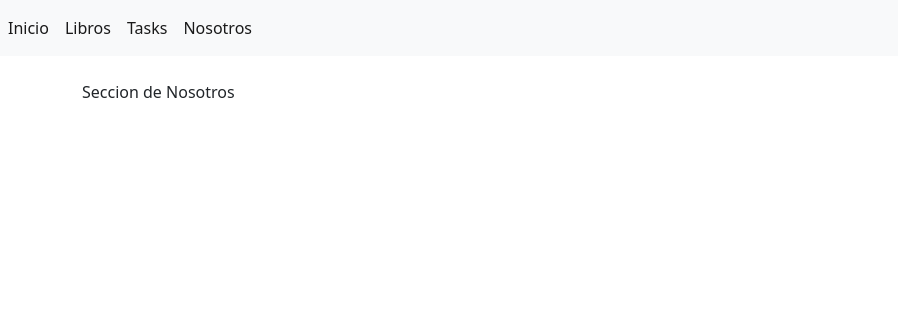
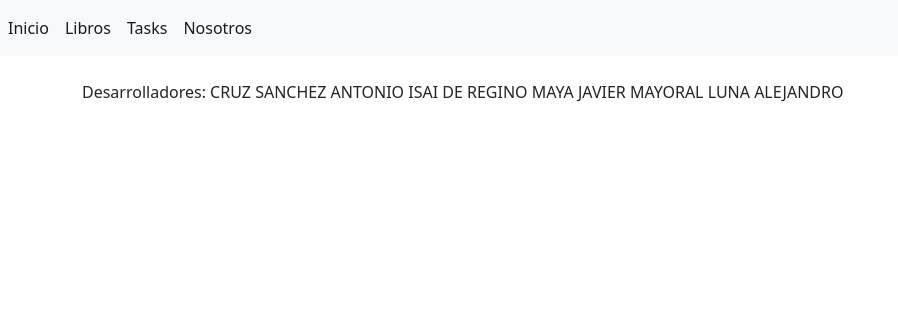
Before and after one commit to XavierRegino/Project, a Django app: page /libreria/nosotros/ in a window 1280 px wide. Shown: the top 316 px of the page, without its empty margins (0-898 px from the left). Run offline with Django 4.2, Linux system fonts and the light colour scheme.

Commit message:
PythonAnyWhere

```diff
--- a/libreria/templates/paginas/inicio.html
+++ b/libreria/templates/paginas/inicio.html
@@ -9,7 +9,6 @@
     <p class="lead">Empieza a ingresar libros</p>
     <hr class="my-2">
     <p class="lead">
-        <a class="btn btn-primary btn-lg" href="Jumbo action link" role="button">Empezar</a>
     </p>
 </div>
 
--- a/libreria/templates/paginas/nosotros.html
+++ b/libreria/templates/paginas/nosotros.html
@@ -3,5 +3,8 @@
 {% block titulo %} Nosotros {% endblock %}
 
 {% block contenido %}
-Seccion de Nosotros
+Desarrolladores:
+CRUZ SANCHEZ ANTONIO ISAI
+DE REGINO MAYA JAVIER
+MAYORAL LUNA ALEJANDRO
 {% endblock  %}
```
